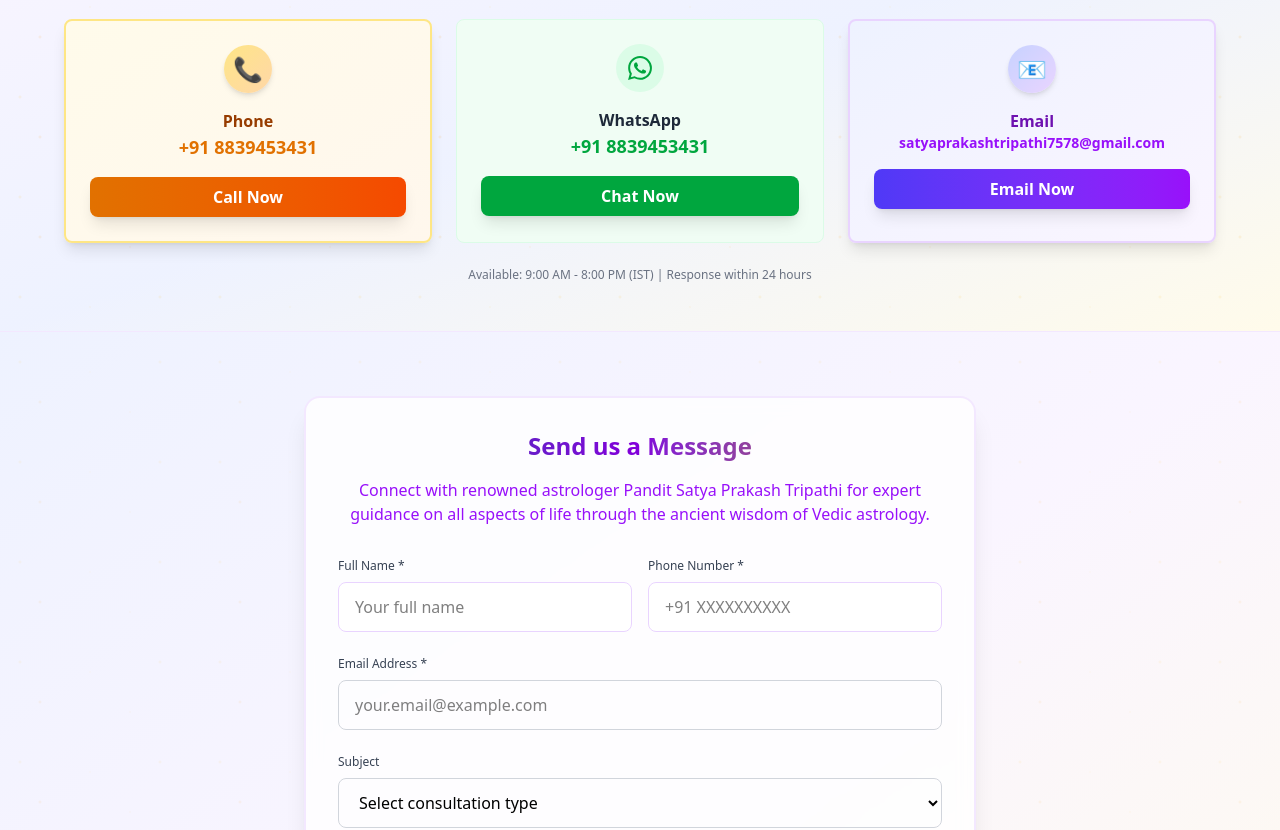
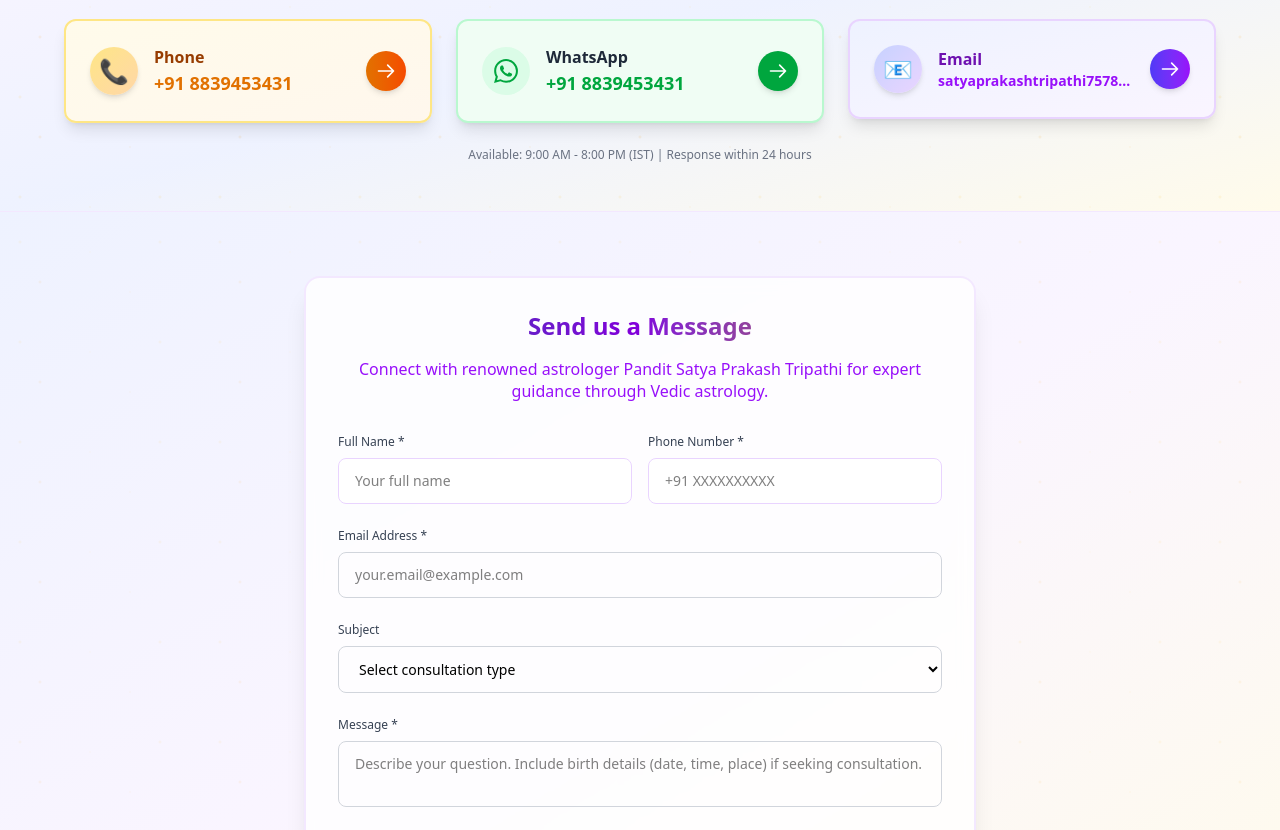
Before and after one commit to Narayandwivedi/astro, a React (Vite) app in the folder frontend/: page /contact in a window 1280 px wide. Shown: the part 661-1491 px from the top of the page. Built offline with nearby package versions, Linux system fonts and the light colour scheme; no server answers.

Commit message:
improve ui

```diff
--- a/frontend/src/pages/ContactPage.jsx
+++ b/frontend/src/pages/ContactPage.jsx
@@ -189,114 +189,107 @@ const ContactPage = () => {
         </div>
       </section>
 
-      {/* Get in Touch Section */}
-      <section className="py-8 md:py-12 bg-gradient-to-br from-purple-50 via-indigo-50 to-amber-50 border-b border-purple-100 relative overflow-hidden">
-        {/* Cosmic stars background */}
+      <section className="py-6 md:py-12 bg-gradient-to-br from-purple-50 via-indigo-50 to-amber-50 border-b border-purple-100 relative overflow-hidden">
         <div className="absolute inset-0 opacity-15">
           <div className="w-full h-full cosmic-stars"></div>
         </div>
-        <div className="container mx-auto px-4 lg:px-6 relative z-10">
-          <div className="text-center mb-8">
-            <h2 className="text-xl md:text-3xl font-bold bg-gradient-to-r from-indigo-800 via-purple-700 to-amber-700 bg-clip-text text-transparent mb-3">
+        <div className="container mx-auto px-3 sm:px-4 lg:px-6 relative z-10">
+          <div className="text-center mb-4 sm:mb-6 md:mb-8">
+            <h2 className="text-lg sm:text-xl md:text-3xl font-bold bg-gradient-to-r from-indigo-800 via-purple-700 to-amber-700 bg-clip-text text-transparent mb-2 sm:mb-3">
               Get in Touch
             </h2>
-            <p className="text-base text-purple-700 mb-6 font-medium">
+            <p className="text-xs sm:text-sm md:text-base text-purple-700 font-medium">
               संपर्क करें - Connect with Pandit Satya Prakash Tripathi
             </p>
           </div>
 
-          <div className="grid md:grid-cols-3 gap-6 max-w-6xl mx-auto">
-            {/* Phone Contact */}
-            <div className="bg-gradient-to-br from-amber-50 to-orange-50 rounded-lg p-4 md:p-6 border-2 border-amber-200 shadow-lg hover:shadow-xl transition-all duration-300">
-              <div className="flex flex-col items-center text-center gap-4">
-                <div className="w-12 h-12 bg-gradient-to-br from-amber-200 to-orange-200 rounded-full flex items-center justify-center shadow-md">
-                  <span className="text-2xl text-amber-600">📞</span>
+          <div className="grid grid-cols-1 md:grid-cols-3 gap-3 sm:gap-4 md:gap-6 max-w-6xl mx-auto">
+            <a href="tel:+918839453431" className="group">
+              <div className="bg-gradient-to-br from-amber-50 to-orange-50 rounded-xl p-3 sm:p-4 md:p-6 border-2 border-amber-200 shadow-lg hover:shadow-2xl transition-all duration-300 transform hover:scale-[1.02] active:scale-[0.98]">
+                <div className="flex items-center gap-3 sm:gap-4">
+                  <div className="w-10 h-10 sm:w-12 sm:h-12 bg-gradient-to-br from-amber-200 to-orange-200 rounded-full flex items-center justify-center shadow-md group-hover:shadow-lg transition-all">
+                    <span className="text-xl sm:text-2xl">📞</span>
+                  </div>
+                  <div className="flex-1 min-w-0">
+                    <h3 className="text-sm sm:text-base font-semibold text-amber-800">Phone</h3>
+                    <p className="text-sm sm:text-lg font-bold text-amber-600 truncate">+91 8839453431</p>
+                  </div>
+                  <div className="w-8 h-8 sm:w-10 sm:h-10 bg-gradient-to-r from-amber-600 to-orange-600 rounded-full flex items-center justify-center shadow-md group-hover:from-amber-700 group-hover:to-orange-700 transition-all">
+                    <svg className="w-4 h-4 sm:w-5 sm:h-5 text-white" fill="none" stroke="currentColor" viewBox="0 0 24 24">
+                      <path strokeLinecap="round" strokeLinejoin="round" strokeWidth={2} d="M14 5l7 7m0 0l-7 7m7-7H3" />
+                    </svg>
+                  </div>
                 </div>
-                <div>
-                  <h3 className="text-base font-semibold text-amber-800">Phone</h3>
-                  <p className="text-lg font-bold text-amber-600">+91 8839453431</p>
+              </div>
+            </a>
+
+            <a href="https://wa.me/918839453431?text=Hello%20Pandit%20Satya%20Prakash%20Tripathi,%0A%0AI%20would%20like%20to%20schedule%20a%20consultation.%20Please%20let%20me%20know%20your%20availability.%0A%0AThank%20you." target="_blank" rel="noopener noreferrer" className="group">
+              <div className="bg-green-50 rounded-xl p-3 sm:p-4 md:p-6 border-2 border-green-200 shadow-lg hover:shadow-2xl transition-all duration-300 transform hover:scale-[1.02] active:scale-[0.98]">
+                <div className="flex items-center gap-3 sm:gap-4">
+                  <div className="w-10 h-10 sm:w-12 sm:h-12 bg-green-100 rounded-full flex items-center justify-center group-hover:shadow-lg transition-all">
+                    <svg className="w-5 h-5 sm:w-6 sm:h-6 text-green-600" fill="currentColor" viewBox="0 0 24 24">
+                      <path d="M17.472 14.382c-.297-.149-1.758-.867-2.03-.967-.273-.099-.471-.148-.67.15-.197.297-.767.966-.94 1.164-.173.199-.347.223-.644.075-.297-.15-1.255-.463-2.39-1.475-.883-.788-1.48-1.761-1.653-2.059-.173-.297-.018-.458.13-.606.134-.133.298-.347.446-.52.149-.174.198-.298.298-.497.099-.198.05-.371-.025-.52-.075-.149-.669-1.612-.916-2.207-.242-.579-.487-.5-.669-.51-.173-.008-.371-.01-.57-.01-.198 0-.52.074-.792.372-.272.297-1.04 1.016-1.04 2.479 0 1.462 1.065 2.875 1.213 3.074.149.198 2.096 3.2 5.077 4.487.709.306 1.262.489 1.694.625.712.227 1.36.195 1.871.118.571-.085 1.758-.719 2.006-1.413.248-.694.248-1.289.173-1.413-.074-.124-.272-.198-.57-.347m-5.421 7.403h-.004a9.87 9.87 0 01-5.031-1.378l-.361-.214-3.741.982.998-3.648-.235-.374a9.86 9.86 0 01-1.51-5.26c.001-5.45 4.436-9.884 9.888-9.884 2.64 0 5.122 1.03 6.988 2.898a9.825 9.825 0 012.893 6.994c-.003 5.45-4.437 9.884-9.885 9.884m8.413-18.297A11.815 11.815 0 0012.05 0C5.495 0 .16 5.335.157 11.892c0 2.096.547 4.142 1.588 5.945L.057 24l6.305-1.654a11.882 11.882 0 005.683 1.448h.005c6.554 0 11.890-5.335 11.893-11.893A11.821 11.821 0 0020.484 3.708"/>
+                    </svg>
+                  </div>
+                  <div className="flex-1 min-w-0">
+                    <h3 className="text-sm sm:text-base font-semibold text-gray-800">WhatsApp</h3>
+                    <p className="text-sm sm:text-lg font-bold text-green-600 truncate">+91 8839453431</p>
+                  </div>
+                  <div className="w-8 h-8 sm:w-10 sm:h-10 bg-green-600 rounded-full flex items-center justify-center shadow-md group-hover:bg-green-700 transition-all">
+                    <svg className="w-4 h-4 sm:w-5 sm:h-5 text-white" fill="none" stroke="currentColor" viewBox="0 0 24 24">
+                      <path strokeLinecap="round" strokeLinejoin="round" strokeWidth={2} d="M14 5l7 7m0 0l-7 7m7-7H3" />
+                    </svg>
+                  </div>
                 </div>
-                <a
-                  href="tel:+918839453431"
-                  className="bg-gradient-to-r from-amber-600 to-orange-600 hover:from-amber-700 hover:to-orange-700 text-white font-semibold px-4 py-2 rounded-lg transition-all duration-300 shadow-lg hover:shadow-xl transform hover:scale-105 w-full"
-                >
-                  Call Now
-                </a>
               </div>
-            </div>
+            </a>
 
-            {/* WhatsApp Contact */}
-            <div className="bg-green-50 rounded-lg p-4 md:p-6 border border-green-100">
-              <div className="flex flex-col items-center text-center gap-4">
-                <div className="w-12 h-12 bg-green-100 rounded-full flex items-center justify-center">
-                  <svg className="w-6 h-6 text-green-600" fill="currentColor" viewBox="0 0 24 24">
-                    <path d="M17.472 14.382c-.297-.149-1.758-.867-2.03-.967-.273-.099-.471-.148-.67.15-.197.297-.767.966-.94 1.164-.173.199-.347.223-.644.075-.297-.15-1.255-.463-2.39-1.475-.883-.788-1.48-1.761-1.653-2.059-.173-.297-.018-.458.13-.606.134-.133.298-.347.446-.52.149-.174.198-.298.298-.497.099-.198.05-.371-.025-.52-.075-.149-.669-1.612-.916-2.207-.242-.579-.487-.5-.669-.51-.173-.008-.371-.01-.57-.01-.198 0-.52.074-.792.372-.272.297-1.04 1.016-1.04 2.479 0 1.462 1.065 2.875 1.213 3.074.149.198 2.096 3.2 5.077 4.487.709.306 1.262.489 1.694.625.712.227 1.36.195 1.871.118.571-.085 1.758-.719 2.006-1.413.248-.694.248-1.289.173-1.413-.074-.124-.272-.198-.57-.347m-5.421 7.403h-.004a9.87 9.87 0 01-5.031-1.378l-.361-.214-3.741.982.998-3.648-.235-.374a9.86 9.86 0 01-1.51-5.26c.001-5.45 4.436-9.884 9.888-9.884 2.64 0 5.122 1.03 6.988 2.898a9.825 9.825 0 012.893 6.994c-.003 5.45-4.437 9.884-9.885 9.884m8.413-18.297A11.815 11.815 0 0012.05 0C5.495 0 .16 5.335.157 11.892c0 2.096.547 4.142 1.588 5.945L.057 24l6.305-1.654a11.882 11.882 0 005.683 1.448h.005c6.554 0 11.890-5.335 11.893-11.893A11.821 11.821 0 0020.484 3.708"/>
-                  </svg>
+            <a href="mailto:satyaprakashtripathi7578@gmail.com?subject=Consultation%20Inquiry&body=Hello%20Pandit%20Satya%20Prakash%20Tripathi,%0A%0AI%20would%20like%20to%20schedule%20a%20consultation.%20Please%20let%20me%20know%20your%20availability.%0A%0AThank%20you." className="group">
+              <div className="bg-gradient-to-br from-indigo-50 to-purple-50 rounded-xl p-3 sm:p-4 md:p-6 border-2 border-purple-200 shadow-lg hover:shadow-2xl transition-all duration-300 transform hover:scale-[1.02] active:scale-[0.98]">
+                <div className="flex items-center gap-3 sm:gap-4">
+                  <div className="w-10 h-10 sm:w-12 sm:h-12 bg-gradient-to-br from-indigo-200 to-purple-200 rounded-full flex items-center justify-center shadow-md group-hover:shadow-lg transition-all">
+                    <span className="text-xl sm:text-2xl">📧</span>
+                  </div>
+                  <div className="flex-1 min-w-0">
+                    <h3 className="text-sm sm:text-base font-semibold text-purple-800">Email</h3>
+                    <p className="text-xs sm:text-sm font-semibold text-purple-600 truncate">satyaprakashtripathi7578@gmail.com</p>
+                  </div>
+                  <div className="w-8 h-8 sm:w-10 sm:h-10 bg-gradient-to-r from-indigo-600 to-purple-600 rounded-full flex items-center justify-center shadow-md group-hover:from-indigo-700 group-hover:to-purple-700 transition-all">
+                    <svg className="w-4 h-4 sm:w-5 sm:h-5 text-white" fill="none" stroke="currentColor" viewBox="0 0 24 24">
+                      <path strokeLinecap="round" strokeLinejoin="round" strokeWidth={2} d="M14 5l7 7m0 0l-7 7m7-7H3" />
+                    </svg>
+                  </div>
                 </div>
-                <div>
-                  <h3 className="text-base font-semibold text-gray-800">WhatsApp</h3>
-                  <p className="text-lg font-bold text-green-600">+91 8839453431</p>
-                </div>
-                <a
-                  href="https://wa.me/918839453431?text=Hello%20Pandit%20Satya%20Prakash%20Tripathi,%0A%0AI%20would%20like%20to%20schedule%20a%20consultation.%20Please%20let%20me%20know%20your%20availability.%0A%0AThank%20you."
-                  target="_blank"
-                  rel="noopener noreferrer"
-                  className="bg-green-600 hover:bg-green-700 text-white font-semibold px-4 py-2 rounded-lg transition-colors shadow-lg w-full"
-                >
-                  Chat Now
-                </a>
               </div>
-            </div>
-
-            {/* Email Contact */}
-            <div className="bg-gradient-to-br from-indigo-50 to-purple-50 rounded-lg p-4 md:p-6 border-2 border-purple-200 shadow-lg hover:shadow-xl transition-all duration-300">
-              <div className="flex flex-col items-center text-center gap-4">
-                <div className="w-12 h-12 bg-gradient-to-br from-indigo-200 to-purple-200 rounded-full flex items-center justify-center shadow-md">
-                  <span className="text-2xl text-purple-600">📧</span>
-                </div>
-                <div>
-                  <h3 className="text-base font-semibold text-purple-800">Email</h3>
-                  <p className="text-sm font-semibold text-purple-600">satyaprakashtripathi7578@gmail.com</p>
-                </div>
-                <a
-                  href="mailto:satyaprakashtripathi7578@gmail.com?subject=Consultation%20Inquiry&body=Hello%20Pandit%20Satya%20Prakash%20Tripathi,%0A%0AI%20would%20like%20to%20schedule%20a%20consultation.%20Please%20let%20me%20know%20your%20availability.%0A%0AThank%20you."
-                  className="bg-gradient-to-r from-indigo-600 to-purple-600 hover:from-indigo-700 hover:to-purple-700 text-white font-semibold px-4 py-2 rounded-lg transition-all duration-300 shadow-lg hover:shadow-xl transform hover:scale-105 w-full"
-                >
-                  Email Now
-                </a>
-              </div>
-            </div>
+            </a>
           </div>
 
-          <div className="text-center mt-6">
-            <p className="text-xs text-gray-500">
+          <div className="text-center mt-3 sm:mt-4 md:mt-6">
+            <p className="text-[10px] sm:text-xs text-gray-500">
               Available: 9:00 AM - 8:00 PM (IST) | Response within 24 hours
             </p>
           </div>
         </div>
       </section>
 
-      {/* Contact Form Section */}
-      <section className="py-8 md:py-16 bg-gradient-to-br from-indigo-50 via-purple-50 to-amber-50 relative overflow-hidden">
-        {/* Cosmic stars background */}
+      <section className="py-6 md:py-16 bg-gradient-to-br from-indigo-50 via-purple-50 to-amber-50 relative overflow-hidden">
         <div className="absolute inset-0 opacity-10">
           <div className="w-full h-full cosmic-stars"></div>
         </div>
-        <div className="container mx-auto px-4 lg:px-6 relative z-10">
+        <div className="container mx-auto px-3 sm:px-4 lg:px-6 relative z-10">
           <div className="max-w-2xl mx-auto">
-            <div className="bg-white/80 backdrop-blur-sm rounded-2xl p-6 md:p-8 border-2 border-purple-100 shadow-xl">
-              <div className="text-center mb-8">
-                <h2 className="text-2xl font-bold bg-gradient-to-r from-indigo-800 via-purple-700 to-amber-700 bg-clip-text text-transparent mb-4">Send us a Message</h2>
-                <p className="text-base text-purple-600">
-                  Connect with renowned astrologer Pandit Satya Prakash Tripathi for expert guidance
-                  on all aspects of life through the ancient wisdom of Vedic astrology.
+            <div className="bg-white/80 backdrop-blur-sm rounded-xl sm:rounded-2xl p-4 sm:p-6 md:p-8 border-2 border-purple-100 shadow-xl">
+              <div className="text-center mb-4 sm:mb-6 md:mb-8">
+                <h2 className="text-xl sm:text-2xl font-bold bg-gradient-to-r from-indigo-800 via-purple-700 to-amber-700 bg-clip-text text-transparent mb-2 sm:mb-4">Send us a Message</h2>
+                <p className="text-sm sm:text-base text-purple-600 leading-snug">
+                  Connect with renowned astrologer Pandit Satya Prakash Tripathi for expert guidance through Vedic astrology.
                 </p>
               </div>
 
-              <form onSubmit={handleSubmit} className="space-y-6">
-                <div className="grid md:grid-cols-2 gap-4">
+              <form onSubmit={handleSubmit} className="space-y-3 sm:space-y-4 md:space-y-6">
+                <div className="grid grid-cols-1 md:grid-cols-2 gap-3 sm:gap-4">
                   <div>
-                    <label htmlFor="name" className="block text-xs font-medium text-gray-700 mb-2">
+                    <label htmlFor="name" className="block text-xs font-medium text-gray-700 mb-1 sm:mb-2">
                       Full Name *
                     </label>
                     <input
@@ -306,13 +299,13 @@ const ContactPage = () => {
                       value={formData.name}
                       onChange={handleInputChange}
                       required
-                      className="w-full px-4 py-3 border border-purple-200 rounded-lg focus:ring-2 focus:ring-purple-500 focus:border-transparent transition-all duration-300 bg-white/70 backdrop-blur-sm"
+                      className="w-full px-3 py-2 sm:px-4 sm:py-3 border border-purple-200 rounded-lg focus:ring-2 focus:ring-purple-500 focus:border-transparent transition-all duration-300 bg-white/70 backdrop-blur-sm text-sm"
                       placeholder="Your full name"
                     />
                   </div>
 
                   <div>
-                    <label htmlFor="phone" className="block text-xs font-medium text-gray-700 mb-2">
+                    <label htmlFor="phone" className="block text-xs font-medium text-gray-700 mb-1 sm:mb-2">
                       Phone Number *
                     </label>
                     <input
@@ -322,14 +315,14 @@ const ContactPage = () => {
                       value={formData.phone}
                       onChange={handleInputChange}
                       required
-                      className="w-full px-4 py-3 border border-purple-200 rounded-lg focus:ring-2 focus:ring-purple-500 focus:border-transparent transition-all duration-300 bg-white/70 backdrop-blur-sm"
+                      className="w-full px-3 py-2 sm:px-4 sm:py-3 border border-purple-200 rounded-lg focus:ring-2 focus:ring-purple-500 focus:border-transparent transition-all duration-300 bg-white/70 backdrop-blur-sm text-sm"
                       placeholder="+91 XXXXXXXXXX"
                     />
                   </div>
                 </div>
 
                 <div>
-                  <label htmlFor="email" className="block text-xs font-medium text-gray-700 mb-2">
+                  <label htmlFor="email" className="block text-xs font-medium text-gray-700 mb-1 sm:mb-2">
                     Email Address *
                   </label>
                   <input
@@ -339,13 +332,13 @@ const ContactPage = () => {
                     value={formData.email}
                     onChange={handleInputChange}
                     required
-                    className="w-full px-4 py-3 border border-gray-300 rounded-lg focus:ring-2 focus:ring-orange-500 focus:border-transparent transition-colors"
+                    className="w-full px-3 py-2 sm:px-4 sm:py-3 border border-gray-300 rounded-lg focus:ring-2 focus:ring-orange-500 focus:border-transparent transition-colors text-sm"
                     placeholder="your.email@example.com"
                   />
                 </div>
 
                 <div>
-                  <label htmlFor="subject" className="block text-xs font-medium text-gray-700 mb-2">
+                  <label htmlFor="subject" className="block text-xs font-medium text-gray-700 mb-1 sm:mb-2">
                     Subject
                   </label>
                   <select
@@ -353,7 +346,7 @@ const ContactPage = () => {
                     name="subject"
                     value={formData.subject}
                     onChange={handleInputChange}
-                    className="w-full px-4 py-3 border border-gray-300 rounded-lg focus:ring-2 focus:ring-orange-500 focus:border-transparent transition-colors"
+                    className="w-full px-3 py-2 sm:px-4 sm:py-3 border border-gray-300 rounded-lg focus:ring-2 focus:ring-orange-500 focus:border-transparent transition-colors text-sm"
                   >
                     <option value="">Select consultation type</option>
                     <option value="horoscope">Horoscope Reading</option>
@@ -368,7 +361,7 @@ const ContactPage = () => {
                 </div>
 
                 <div>
-                  <label htmlFor="message" className="block text-xs font-medium text-gray-700 mb-2">
+                  <label htmlFor="message" className="block text-xs font-medium text-gray-700 mb-1 sm:mb-2">
                     Message *
                   </label>
                   <textarea
@@ -377,15 +370,15 @@ const ContactPage = () => {
                     value={formData.message}
                     onChange={handleInputChange}
                     required
-                    rows="6"
-                    className="w-full px-4 py-3 border border-gray-300 rounded-lg focus:ring-2 focus:ring-orange-500 focus:border-transparent transition-colors resize-none"
-                    placeholder="Please describe your question or concern. Include your birth details (date, time, place) if seeking astrological consultation."
+                    rows="4 sm:rows-6"
+                    className="w-full px-3 py-2 sm:px-4 sm:py-3 border border-gray-300 rounded-lg focus:ring-2 focus:ring-orange-500 focus:border-transparent transition-colors resize-none text-sm"
+                    placeholder="Describe your question. Include birth details (date, time, place) if seeking consultation."
                   ></textarea>
                 </div>
 
                 <button
                   type="submit"
-                  className="w-full bg-gradient-to-r from-purple-700 via-indigo-600 to-amber-600 hover:from-purple-800 hover:via-indigo-700 hover:to-amber-700 text-white font-semibold py-4 px-6 rounded-lg transition-all duration-300 shadow-xl hover:shadow-2xl transform hover:scale-[1.02] active:scale-[0.98]"
+                  className="w-full bg-gradient-to-r from-purple-700 via-indigo-600 to-amber-600 hover:from-purple-800 hover:via-indigo-700 hover:to-amber-700 text-white font-semibold py-3 sm:py-4 px-4 sm:px-6 rounded-lg transition-all duration-300 shadow-xl hover:shadow-2xl transform hover:scale-[1.02] active:scale-[0.98] text-sm sm:text-base"
                 >
                   Send Message
                 </button>
```
